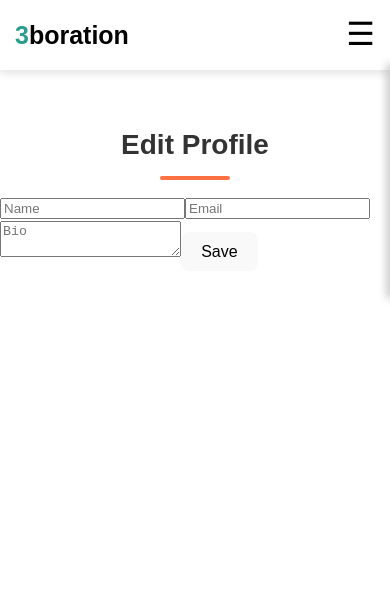
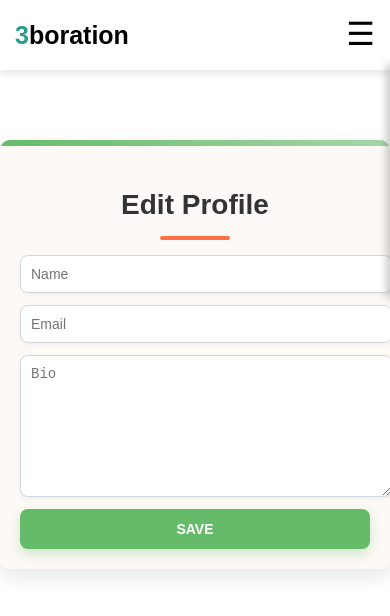
Before and after one commit to Technauts-SS/frontend, a React (Vite) app: page /profile/edit in a window 390 px wide. Shown: the top 616 px of the page. Built offline with nearby package versions, Linux system fonts and the light colour scheme; no server answers.

Commit message:
Update user profile components and styles, add avatar icon

```diff
--- /dev/null
+++ b/src/components/user/EditUserProfile.css
@@ -0,0 +1,103 @@
+.edit-profile-container {
+  background-color: #fdf9f6;
+  padding: 24px;
+  border-radius: 12px;
+  max-width: 500px;
+  margin: 40px auto;
+  box-shadow: 0 8px 20px rgba(0, 0, 0, 0.1);
+  text-align: center;
+  position: relative;
+  overflow: hidden;
+}
+
+.edit-profile-container::before {
+  content: "";
+  position: absolute;
+  top: 0;
+  left: 0;
+  width: 100%;
+  height: 6px;
+  background: linear-gradient(to right, #66bb6a, #a5d6a7);
+}
+
+.edit-profile-form {
+  display: flex;
+  flex-direction: column;
+  gap: 12px;
+}
+
+.edit-profile-form label {
+  font-weight: 600;
+  color: #444;
+  font-size: 14px;
+  text-align: left;
+}
+
+.edit-profile-form input,
+.edit-profile-form textarea {
+  width: 100%;
+  padding: 12px;
+  border: 1px solid #cfd8dc;
+  border-radius: 8px;
+  font-size: 16px;
+  transition: all 0.3s ease;
+  background-color: #fff;
+  box-shadow: 0 2px 5px rgba(0, 0, 0, 0.05);
+}
+
+.edit-profile-form input:focus,
+.edit-profile-form textarea:focus {
+  outline: none;
+  border-color: #66bb6a;
+  box-shadow: 0 0 0 4px rgba(102, 187, 106, 0.2);
+}
+
+.edit-profile-form textarea {
+  resize: vertical;
+  min-height: 120px;
+}
+
+.edit-profile-form button {
+  width: 100%;
+  padding: 14px;
+  background: #66bb6a;
+  color: white;
+  border: none;
+  border-radius: 8px;
+  font-size: 16px;
+  cursor: pointer;
+  transition: all 0.3s ease;
+  font-weight: 600;
+  text-transform: uppercase;
+  box-shadow: 0 5px 12px rgba(102, 187, 106, 0.3);
+}
+
+.edit-profile-form button:hover {
+  background: #57a05b;
+  transform: translateY(-2px);
+  box-shadow: 0 7px 14px rgba(102, 187, 106, 0.4);
+}
+
+.edit-profile-form button:active {
+  transform: translateY(0);
+  box-shadow: 0 3px 6px rgba(102, 187, 106, 0.3);
+}
+
+/* Адаптивність */
+@media (max-width: 500px) {
+  .edit-profile-container {
+    padding: 20px;
+    border-radius: 10px;
+  }
+
+  .edit-profile-form input,
+  .edit-profile-form textarea {
+    padding: 10px;
+    font-size: 14px;
+  }
+
+  .edit-profile-form button {
+    padding: 12px;
+    font-size: 14px;
+  }
+}
--- a/src/components/user/EditUserProfile.jsx
+++ b/src/components/user/EditUserProfile.jsx
@@ -1,5 +1,6 @@
 import React, { useState, useEffect } from 'react';
 import axios from 'axios';
+import './EditUserProfile.css';
 
 const EditUserProfile = () => {
   const [userData, setUserData] = useState({
@@ -9,7 +10,6 @@ const EditUserProfile = () => {
   });
 
   useEffect(() => {
-    // Отримуємо дані профілю при завантаженні сторінки
     axios.get('http://127.0.0.1:8000/api/user/profile/')
       .then(response => setUserData(response.data))
       .catch(error => console.error('Error fetching user data:', error));
@@ -30,9 +30,9 @@ const EditUserProfile = () => {
   };
 
   return (
-    <div>
+    <div className="edit-profile-container">
       <h2>Edit Profile</h2>
-      <form onSubmit={handleSubmit}>
+      <form className="edit-profile-form" onSubmit={handleSubmit}>
         <input
           type="text"
           name="name"
--- a/src/components/user/UserProfile.css
+++ b/src/components/user/UserProfile.css
@@ -1,35 +1,76 @@
 .profile-container {
-  background-color: #f5f1ee;
-  padding: 20px;
-  border-radius: 10px;
+  background: linear-gradient(to bottom, #faf3e0, #f5f1ee);
+  padding: 24px;
+  border-radius: 12px;
   max-width: 500px;
-  margin: auto;
-  box-shadow: 0px 4px 10px rgba(0, 0, 0, 0.1);
+  margin: 40px auto;
+  box-shadow: 0 8px 20px rgba(0, 0, 0, 0.1);
   text-align: center;
+  transition: transform 0.3s ease;
+}
+
+.profile-container:hover {
+  transform: scale(1.02);
 }
 
 .profile-header {
   margin-bottom: 20px;
+  position: relative;
 }
 
 .profile-avatar {
   width: 150px;
   height: 150px;
   border-radius: 50%;
-  margin-bottom: 10px;
+  border: 4px solid #66bb6a;
+  padding: 5px;
+  box-shadow: 0 5px 15px rgba(102, 187, 106, 0.3);
 }
 
 .profile-body {
-  background-color: #fff;
+  background: white;
   padding: 20px;
-  border-radius: 10px;
-  box-shadow: 0px 4px 10px rgba(0, 0, 0, 0.1);
+  border-radius: 12px;
+  box-shadow: 0px 6px 15px rgba(0, 0, 0, 0.1);
+  transition: all 0.3s ease-in-out;
+}
+
+.profile-body:hover {
+  box-shadow: 0px 8px 20px rgba(0, 0, 0, 0.15);
 }
 
 .profile-body h3 {
-  margin: 10px 0;
+  margin: 15px 0 5px;
+  font-size: 18px;
+  font-weight: bold;
+  color: #444;
+  text-transform: uppercase;
 }
 
 .profile-body p {
   margin: 0;
+  font-size: 16px;
+  color: #666;
+  line-height: 1.6;
 }
+
+/* Адаптивність */
+@media (max-width: 500px) {
+  .profile-container {
+    padding: 20px;
+    border-radius: 10px;
+  }
+
+  .profile-avatar {
+    width: 120px;
+    height: 120px;
+  }
+
+  .profile-body h3 {
+    font-size: 16px;
+  }
+
+  .profile-body p {
+    font-size: 14px;
+  }
+}
--- a/src/components/user/UserProfile.jsx
+++ b/src/components/user/UserProfile.jsx
@@ -1,5 +1,7 @@
 import React, { useState } from "react";
 import "./UserProfile.css";
+import Avatar from '../../assets/icons/avatar.png';
+
 
 const UserProfile = () => {
   // Стан профілю користувача (можна замінити на дані з API)
@@ -14,7 +16,7 @@ const UserProfile = () => {
   return (
     <div className="profile-container">
       <div className="profile-header">
-        <img src={user.image} alt="User Avatar" className="profile-avatar" />
+        <img src={Avatar} alt="User Avatar" className="profile-avatar" />
         <h2>{user.username}</h2>
         <p>{user.email}</p>
       </div>
--- a/src/main.css
+++ b/src/main.css
@@ -5,17 +5,6 @@ a {
 }
 a:hover {
   color: #535bf2;
-}
-button {
-  border-radius: 8px;
-  border: 1px solid transparent;
-  padding: 0.6em 1.2em;
-  font-size: 1em;
-  font-weight: 500;
-  font-family: inherit;
-  background-color: #1a1a1a;
-  cursor: pointer;
-  transition: border-color 0.25s;
 }
 button:hover {
   border-color: #646cff;
```
Also changed, not shown: src/assets/icons/avatar.png (added).
